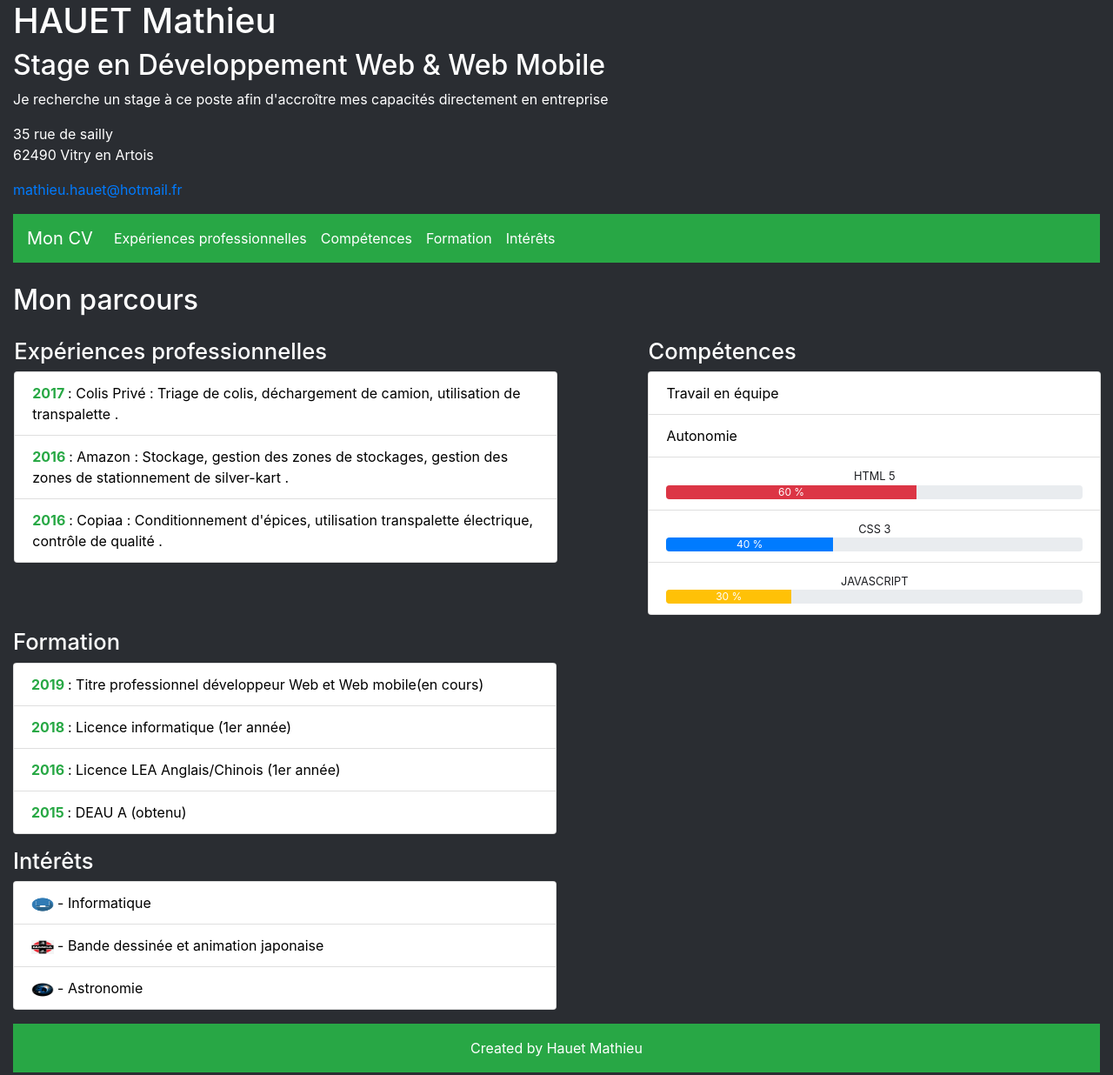
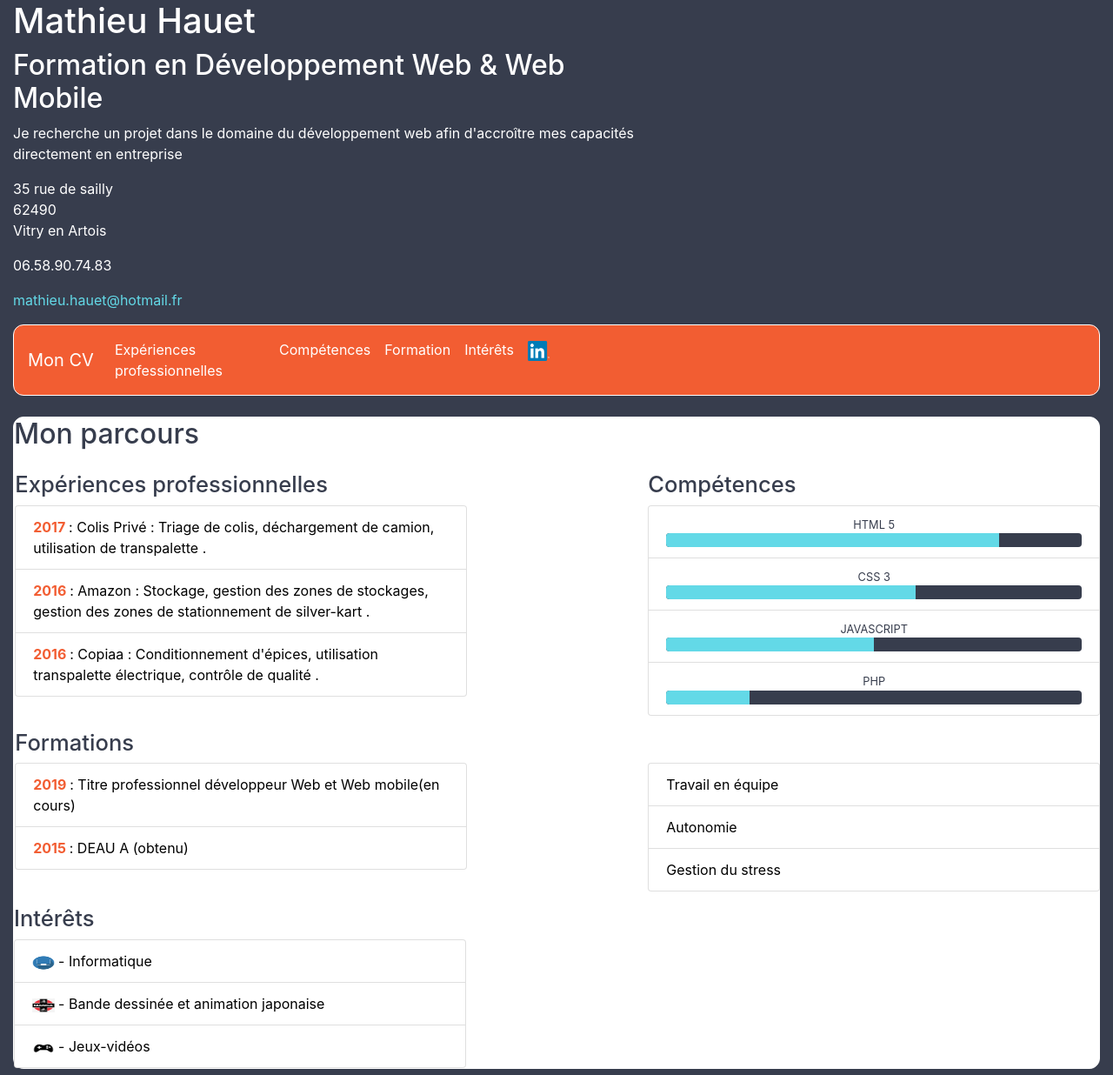
Before and after one commit to Barrackoudou/BootstrapCV, a plain HTML site: page index.html in a window 1280 px wide. Shown: the top 1236 px of the page at 87% size. Drawn offline with Linux system fonts and the light colour scheme.

Commit message:
correction bug initialisation projet

```diff
--- a/css/cv_bootstrap.css
+++ b/css/cv_bootstrap.css
@@ -5,7 +5,7 @@ section ul{
     color: black;
 }
 body{
-    background-color: #2a2d32;
+    background-color: rgb(55, 61, 77);
     color: white;
 }
 footer{
@@ -20,10 +20,11 @@ ul p{
     margin:0 ;
     text-align: center;
     font-size: 0.8em;
-    color: #1c1d21;
+    color: rgb(55, 61, 77);
 }
 section {
     margin-bottom: 2vh;
+    background-color: white;
 }
 header nav{
     margin-bottom: 3vh;
@@ -33,9 +34,50 @@ header nav{
 }
 span{
     font-weight: bold;
-    color: #27a844 ;
+    color: rgb(242, 93, 50) ;
 }
 ul img{
     width: 2vw;
     height: 2vh;
 }
+nav img
+{
+    height: 4%;
+    width: 4%;
+}
+nav
+{
+    background-color: rgb(242, 93, 50);
+}
+footer
+{
+    background-color: rgb(242, 93, 50);
+}
+a{
+    color:rgb(99, 217, 231) ;
+}
+.progress
+{
+    background-color: rgb(55, 61, 77);
+}
+.progress-bar
+{
+    background-color: rgb(99, 217, 231);
+}
+section h2
+{
+    color:rgb(55, 61, 77) ;
+}
+section{
+    border: white solid 1px;
+    border-radius: 12px;
+}
+#competences,#formation,#interets,#experiences
+{
+    color: rgb(55, 61, 77) ;
+}
+nav,footer
+{
+    border:1px solid white;
+    border-radius: 12px;
+}
--- a/index.html
+++ b/index.html
@@ -16,15 +16,16 @@
 
     <HEADER>
 
-        <h1 class="col-7">HAUET Mathieu</h1>
-        <h2 class="col-7">Stage en Développement Web & Web Mobile</h2>
-        <p class="col-7">Je recherche un stage à ce poste afin d'accroître
-            mes capacités directement en entreprise</p>
+        <h1 class="col-7">Mathieu Hauet</h1>
+        <h2 class="col-7">Formation en Développement Web & Web Mobile</h2>
+        <p class="col-7">Je recherche un projet dans le domaine du développement web afin d'accroître
+            mes capacités directement en entreprise </p>
         <address class="col-7">35 rue de sailly<br>
-        62490 Vitry en Artois</address>
+        62490 <br>Vitry en Artois</address>
+        <p>06.58.90.74.83</p>
         <p class="col-7"><a href="mailto:mathieu.hauet@hotmail.fr" >mathieu.hauet@hotmail.fr</a></p>
 
-        <nav class="navbar navbar-expand-lg navbar-dark bg-success">
+        <nav class="navbar navbar-expand-lg navbar-dark">
             <a class="navbar-brand" href="cvpdf/cvhauetmathieu.pdf" download>Mon CV</a>
             <button class="navbar-toggler" type="button" data-toggle="collapse" data-target="#navbarNav" aria-controls="navbarNav" aria-expanded="false" aria-label="Toggle navigation">
                 <span class="navbar-toggler-icon"></span>
@@ -43,6 +44,9 @@
                     <li class="nav-item active">
                         <a class="nav-link " href="#interets">Intérêts</a>
                     </li>
+                    <li class="nav-item active">
+                        <a class="nav-link " href="https://www.linkedin.com/in/mathieu-hauet-aa25641a0/"><img src="images/linkdin.png" alt="logo linkedin"></a>
+                    </li>
                 </ul>
             </div>
         </nav>
@@ -55,7 +59,7 @@
 
         <div class=" expcomp row col-12">
 
-            <ARTICLE class="col-lg-6 col-sm-12">
+            <ARTICLE class="col-lg-5 col-sm-12">
             <h3 id="experiences" class="col-12 ">Expériences professionnelles</h3>
             <ul class="list-group list-unstyled">
                 <li class="list-group-item "><span>2017 </span>: Colis Privé : Triage de colis, déchargement de camion,
@@ -67,29 +71,33 @@
             </ul>
             </ARTICLE>
 
-            <div class="col-lg-1 col-sm-0"></div>
+            <div class="col-lg-2 col-sm-0"></div>
 
             <ASIDE class="col-lg-5 col-sm-12">
             <h3 id="competences" class="col-12">Compétences</h3>
                 <ul class="list-unstyled list-group">
-                    <li class="list-group-item">Travail en équipe</li>
-                    <li class="list-group-item">Autonomie</li>
                     <li class="list-group-item">
                         <p>HTML 5</p>
                         <div class="progress">
-                            <div class="progress-bar bg-danger" role="progressbar" style="width: 60%" aria-valuenow="25" aria-valuemin="0" aria-valuemax="100">60 %</div>
-                    </div>
+                            <div class="progress-bar" role="progressbar" style="width: 80%" aria-valuenow="25" aria-valuemin="0" aria-valuemax="100"></div>
+                        </div>
                     </li>
                     <li class="list-group-item">
                         <p>CSS 3 </p>
                         <div class="progress">
-                        <div class="progress-bar bg-primary" role="progressbar" style="width: 40%" aria-valuenow="50" aria-valuemin="0" aria-valuemax="100">40 %</div>
+                        <div class="progress-bar" role="progressbar" style="width: 60%" aria-valuenow="50" aria-valuemin="0" aria-valuemax="100"></div>
                     </div>
                     </li>
                     <li class="list-group-item">
                         <p>JAVASCRIPT</p>
                         <div class="progress">
-                            <div class="progress-bar bg-warning" role="progressbar" style="width: 30%" aria-valuenow="75" aria-valuemin="0" aria-valuemax="100">30 %</div>
+                            <div class="progress-bar" role="progressbar" style="width: 50%" aria-valuenow="75" aria-valuemin="0" aria-valuemax="100"></div>
+                        </div>
+                    </li>
+                    <li class="list-group-item">
+                        <p>PHP</p>
+                        <div class="progress">
+                            <div class="progress-bar" role="progressbar" style="width: 20%" aria-valuenow="75" aria-valuemin="0" aria-valuemax="100"></div>
                         </div>
                     </li>
 
@@ -97,27 +105,38 @@
 
             </ASIDE>
         </div>
+        <div class=" expcomp row col-12">
 
 
-        <ARTICLE class="col-lg-6 col-sm-12">
-            <h3 id="formation">Formation</h3>
+        <ARTICLE class="col-lg-5 col-sm-12">
+            <h3 id="formation">Formations</h3>
             <ul class="list-unstyled list-group" >
                 <li class="list-group-item"><span>2019 </span> : Titre professionnel développeur Web et Web mobile(en cours)</li>
-                <li class="list-group-item"><span>2018 </span> : Licence informatique (1er année)</li>
-                <li class="list-group-item"><span>2016 </span> : Licence LEA Anglais/Chinois (1er année)</li>
                 <li class="list-group-item"><span>2015 </span> : DEAU A (obtenu)</li>
-
             </ul>
         </ARTICLE>
 
+        <div class="col-lg-2 col-sm-0"></div>
+
+        <ARTICLE class="col-lg-5 col-sm-12">
+            <h3 id="qualité">Savoirs être professionnels</h3>
+            <ul class="list-unstyled list-group" >
+                <li class="list-group-item">Travail en équipe</li>
+                <li class="list-group-item">Autonomie</li>
+                <li class="list-group-item">Gestion du stress</li>
+            </ul>
+        </ARTICLE>
+
+        </div>
 
 
-        <ARTICLE class="col-lg-6 col-sm-12">
+
+        <ARTICLE class="col-lg-5 col-sm-12">
             <h3 id="interets">Intérêts</h3>
             <ul class="list-unstyled list-group">
                 <li class="list-group-item"><img src="images/informatique.png " alt="logo informatique" > - Informatique </li>
                 <li class="list-group-item"><img src="images/manga.png" alt="logo manga" > - Bande dessinée et animation japonaise </li>
-                <li class="list-group-item"><img src="images/astronomie.png" alt="logo astronomie"> - Astronomie </li>
+                <li class="list-group-item"><img src="images/jeuvideo.png" alt="logo jeu video"> - Jeux-vidéos </li>
             </ul>
         </ARTICLE>
 
@@ -126,7 +145,7 @@
 
 
 
-    <FOOTER class="page-footer font-small bg-success col-12">
+    <FOOTER class="page-footer font-small col-12">
         <p class="footer-copyrigth text-center py-3">Created by Hauet Mathieu</p>
     </FOOTER>
 
```
Also changed, not shown: images/jeuvideo.png (added).
